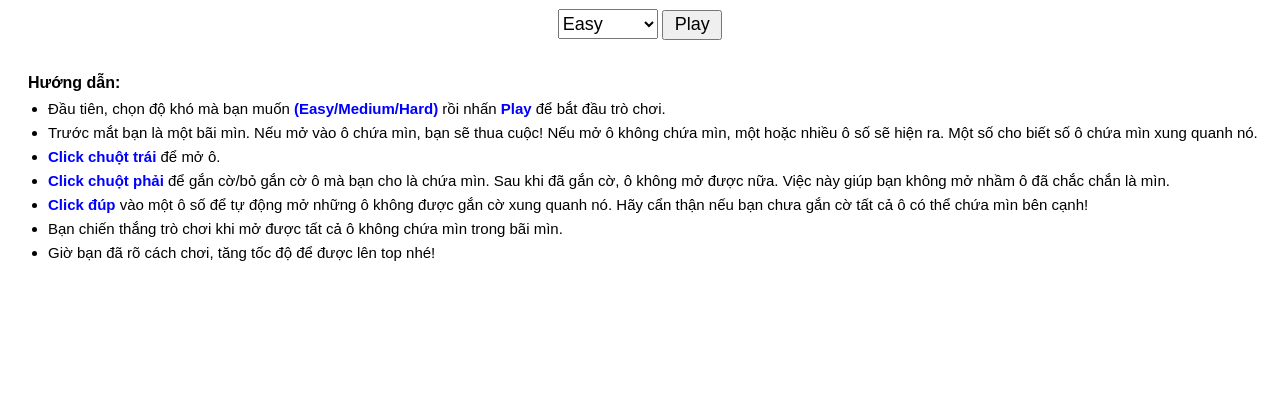
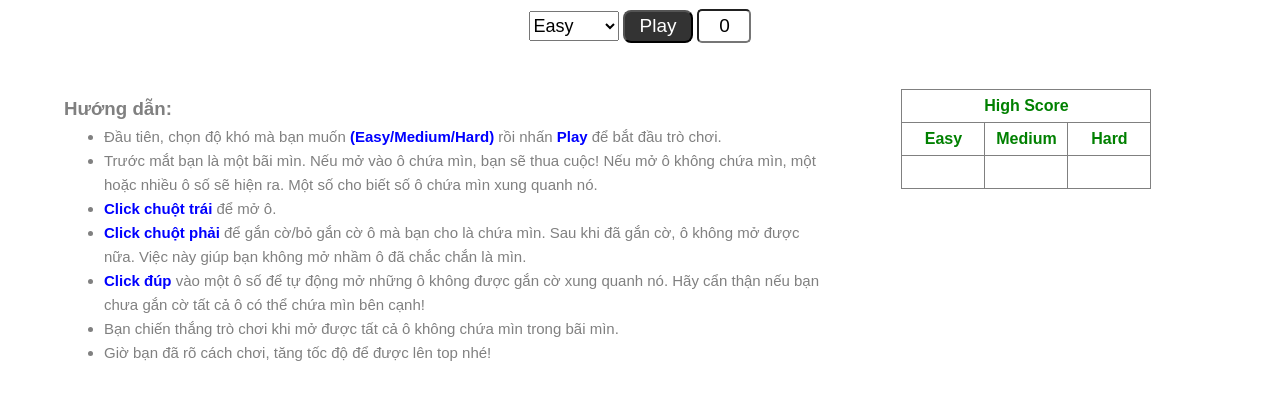
Before and after one commit to Thang0226/Minesweeper, a plain HTML site: page index.html in a window 1280 px wide. Shown: the part 61-460 px from the top of the page. Drawn offline with Linux system fonts and the light colour scheme.

Commit message:
add clock

```diff
--- a/classes.js
+++ b/classes.js
@@ -1,3 +1,6 @@
+const clock = document.getElementById("clock");
+let clockIntervalID = null;
+
 class Cell {
   constructor() {
     this.isMine = false;
@@ -214,4 +217,23 @@
       }
     }
   }
+
+  // count processing time
+  startClock() {
+    let begin_time = new Date();
+    if (clockIntervalID) {
+      clearInterval(clockIntervalID);
+      clockIntervalID = null;
+    }
+    clockIntervalID = setInterval(() => this.updateTime(begin_time), 1000);
+  }
+  updateTime(begin) {
+    if (this.gameOver) {
+      clock.value = 0;
+      return;
+    }
+    let date = new Date();
+    let time = date.getTime() - begin.getTime();
+    clock.value = Math.round(time / 1000);
+  }
 }
--- a/index.html
+++ b/index.html
@@ -15,24 +15,57 @@
         <option value="hard">Hard</option>
       </select>
       <button onclick="startPlay()">Play</button>
+      <input id="clock" value="0" />
       <div id="game-board"></div>
+      <div id="instruction">
+        <h3>Hướng dẫn:</h3>
+        <ul>
+          <li>
+            Đầu tiên, chọn độ khó mà bạn muốn
+            <span>(Easy/Medium/Hard)</span> rồi nhấn <span>Play</span> để bắt
+            đầu trò chơi.
+          </li>
+          <li>
+            Trước mắt bạn là một bãi mìn. Nếu mở vào ô chứa mìn, bạn sẽ thua
+            cuộc! Nếu mở ô không chứa mìn, một hoặc nhiều ô số sẽ hiện ra. Một
+            số cho biết số ô chứa mìn xung quanh nó.
+          </li>
+          <li><span>Click chuột trái</span> để mở ô.</li>
+          <li>
+            <span>Click chuột phải</span> để gắn cờ/bỏ gắn cờ ô mà bạn cho là
+            chứa mìn. Sau khi đã gắn cờ, ô không mở được nữa. Việc này giúp bạn
+            không mở nhầm ô đã chắc chắn là mìn.
+          </li>
+          <li>
+            <span>Click đúp</span> vào một ô số để tự động mở những ô không được
+            gắn cờ xung quanh nó. Hãy cẩn thận nếu bạn chưa gắn cờ tất cả ô có
+            thể chứa mìn bên cạnh!
+          </li>
+          <li>
+            Bạn chiến thắng trò chơi khi mở được tất cả ô không chứa mìn trong
+            bãi mìn.
+          </li>
+          <li>Giờ bạn đã rõ cách chơi, tăng tốc độ để được lên top nhé!</li>
+        </ul>
+      </div>
+      <div id="high-scores">
+        <table>
+          <tr>
+            <th colspan="3">High Score</th>
+          </tr>
+          <tr>
+            <th>Easy</th>
+            <th>Medium</th>
+            <th>Hard</th>
+          </tr>
+          <tr>
+            <td id="high-score-easy"></td>
+            <td id="high-score-medium"></td>
+            <td id="high-score-hard"></td>
+          </tr>
+        </table>
+      </div>
     </div>
-    <p id="instruction">
-      Hướng dẫn:
-      <ul>
-        <li>Đầu tiên, chọn độ khó mà bạn muốn <span>(Easy/Medium/Hard)</span> rồi nhấn <span>Play</span> để bắt đầu trò chơi.</li>
-        <li>Trước mắt bạn là một bãi mìn. Nếu mở vào ô chứa mìn, bạn sẽ thua cuộc!
-          Nếu mở ô không chứa mìn, một hoặc nhiều ô số sẽ hiện ra.
-          Một số cho biết số ô chứa mìn xung quanh nó.</li>
-        <li><span>Click chuột trái</span> để mở ô.</li>
-        <li><span>Click chuột phải</span> để gắn cờ/bỏ gắn cờ ô mà bạn cho là chứa mìn. Sau khi đã gắn cờ, ô không mở được nữa.
-          Việc này giúp bạn không mở nhầm ô đã chắc chắn là mìn.</li>
-        <li><span>Click đúp</span> vào một ô số để tự động mở những ô không được gắn cờ xung quanh nó.
-          Hãy cẩn thận nếu bạn chưa gắn cờ tất cả ô có thể chứa mìn bên cạnh!</li>
-        <li>Bạn chiến thắng trò chơi khi mở được tất cả ô không chứa mìn trong bãi mìn.</li>
-        <li>Giờ bạn đã rõ cách chơi, tăng tốc độ để được lên top nhé!</li>
-      </ul>
-    </p>
 
     <script src="classes.js"></script>
     <script src="mine-sweeper.js"></script>
--- a/mine-sweeper.js
+++ b/mine-sweeper.js
@@ -22,4 +22,5 @@
   }
   let game_board = new GameBoard(numRows, numCols, numMines, "game-board");
   game_board.initBoard();
+  game_board.startClock();
 }
--- a/styles.css
+++ b/styles.css
@@ -1,17 +1,41 @@
 body {
   font-family: Arial, sans-serif;
   text-align: center;
+}
+
+button {
+  display: inline-block;
+  font-family: inherit;
+  font-size: 19px;
+  color: white;
+  background-color: #333;
+  border-radius: 8px;
+  text-align: center;
+  width: 70px;
+  height: 33px;
+  cursor: pointer;
+}
+
+#clock {
+  display: inline-block;
+  font-family: inherit;
+  font-size: 19px;
+  background-color: white;
+  color: #000;
+  border-radius: 5px;
+  text-align: center;
+  width: 50px;
+  height: 30px;
+  padding: 0;
 }
 
 h1 {
   margin-bottom: 12px;
 }
 
-p {
+h3 {
   text-align: left;
   margin-bottom: 5px;
-  margin-left: 20px;
-  font-weight: bold;
 }
 
 ul {
@@ -26,22 +50,37 @@
   color: blue;
 }
 
-button,
 select {
   margin-bottom: 18px;
-  width: 60px;
+  width: 90px;
   height: 30px;
   font-size: 18px;
 }
 
-select {
-  width: 100px;
+table {
+  border-collapse: collapse;
+  text-align: center;
+  margin: 0 auto;
+  margin-top: 10px;
+}
+
+th {
+  border: 1px solid gray;
+  height: 30px;
+  color: green;
+}
+
+td {
+  border: 1px solid gray;
+  width: 80px;
+  height: 30px;
+  color: green;
 }
 
 .cell {
   width: 30px;
   height: 28px;
-  border: 1px solid #ccc;
+  border: 1px solid #ddd;
   display: inline-block;
   text-align: center;
   vertical-align: middle;
@@ -67,3 +106,21 @@
   /* Color for mines */
   background-color: #a02727;
 }
+
+#game-board {
+  margin-bottom: 20px;
+}
+
+#instruction {
+  display: inline-block;
+  width: 60%;
+  margin-right: 10px;
+  color: gray;
+}
+
+#high-scores {
+  display: inline-block;
+  width: 30%;
+  vertical-align: top;
+  color: gray;
+}
```
Also changed, not shown: demo.html (added, +12 -0 lines), demo.js (added, +15 -0 lines), requirements.txt.
